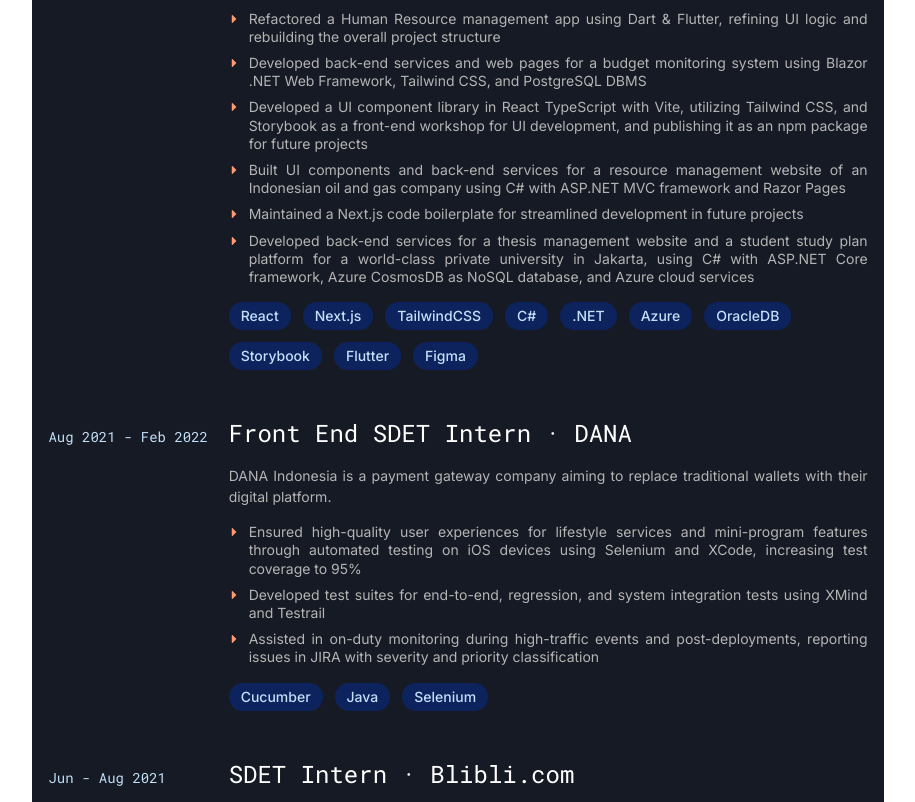
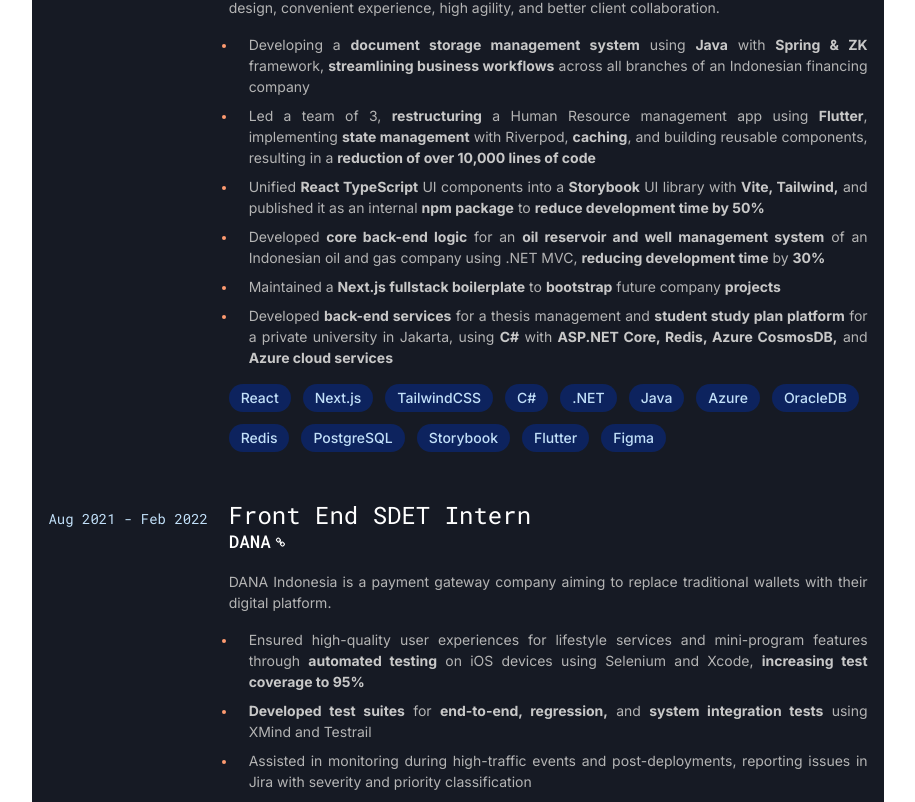
Before and after one commit to WolvenDotDev/WolvenDotDev.github.io, a React (Vite) app: page / in a window 1280 px wide. Shown: the part 778-1580 px from the top of the page, without its empty margins (182-1097 px from the left). Built offline with nearby package versions, Linux system fonts and the light colour scheme.

Commit message:
Update Experience section style and content

```diff
--- a/package.json
+++ b/package.json
@@ -12,6 +12,7 @@
     "dependencies": {
         "gsap": "^3.12.5",
         "jquery": "^3.7.1",
+        "micromark": "^4.0.2",
         "react": "^18.2.0",
         "react-dom": "^18.2.0"
     },
--- a/src/components/containers/Experience.tsx
+++ b/src/components/containers/Experience.tsx
@@ -1,5 +1,6 @@
 import React from 'react';
 import type { DExperience } from '@/data/experience';
+import { micromark } from 'micromark';
 import './container.css';
 
 type ExpProps = {
@@ -7,22 +8,30 @@
 };
 
 const Experience: React.FunctionComponent<ExpProps> = ({ experience }) => {
-  const { id, title, company, description, jobdesc, date, skills } = experience;
+  const { id, title, company, description, jobdesc, date, skills, companyUrl } = experience;
   return (
     <div className="exp-card flex flex-col lg:gap-4 gap-6 transition-colors duration-200 hover:opacity-100 hover:bg-light-1 hover:bg-opacity-5 rounded-lg p-4">
-      <div className="flex lg:flex-row flex-col-reverse justify-between items-baseline gap-x-2">
+      <div className="flex lg:flex-row flex-col-reverse justify-between items-baseline gap-x-2 gap-y-1">
         <h6 className="text-light-1 lg:w-1/5">{date}</h6>
-        <h4 className="lg:w-[78%]">
-          {title} · {company}
-        </h4>
+        <div className="lg:w-[78%] flex flex-col items-start gap-x-2">
+          <h4 className="">{title}</h4>
+          <a href={companyUrl} target="_blank" rel="noreferrer" className="cursor-pointer flex company-link">
+            <h5>{company}</h5>
+            {companyUrl && (
+              <span>
+                <i className="link-icon fa fa-link"></i>
+              </span>
+            )}
+          </a>
+        </div>
       </div>
       <div className="flex justify-end">
         <div className="lg:w-[78%] flex flex-col gap-4">
-          {description && <p>{description}</p>}
+          {description && <p dangerouslySetInnerHTML={{ __html: micromark(description) }} />}
 
           <ul className="text-neutral-1 list-disc text-justify pl-2 flex flex-col gap-2 jobdesc-list">
             {jobdesc.map((job, idx) => (
-              <li key={`${id}-job-${idx}}`}>{job}</li>
+              <li key={`${id}-job-${idx}}`} dangerouslySetInnerHTML={{ __html: micromark(job) }} />
             ))}
           </ul>
           <ul className="flex flex-wrap gap-3">
--- a/src/components/containers/container.css
+++ b/src/components/containers/container.css
@@ -4,8 +4,12 @@
   line-height: 1.3;
 }
 
+.jobdesc-list strong {
+  color: var(--off-white);
+}
+
 .jobdesc-list li::marker {
-  content: "\f0da"; /* FontAwesome Unicode */
+  /* content: "\f111"; FontAwesome Unicode */
   font-family: FontAwesome;
   color: var(--accent-1)
 }
@@ -37,3 +41,15 @@
   transform: translateY(-1rem);
   transition: transform 300ms var(--cb-snap-on);
 }
+
+.company-link .link-icon {
+  padding-left: 0.3rem;
+  font-size: x-small;
+  transform: translateY(-0.1rem);
+  transition: transform 300ms var(--cb-snap-off);
+}
+
+.company-link:hover .link-icon {
+  transform: translateY(-0.7rem);
+  transition: transform 300ms var(--cb-snap-on);
+}
--- a/src/data/experience.ts
+++ b/src/data/experience.ts
@@ -2,8 +2,9 @@
   id: string;
   title: string;
   company: string;
+  companyUrl?: string;
   description?: string;
-  jobdesc: string[];
+  jobdesc: string[]; // Markdown
   date: string;
   skills?: string[];
 };
@@ -13,27 +14,45 @@
     id: 'solecode',
     title: 'Software Engineer',
     company: 'Solecode',
-    description: 'Solecode is an IT consulting and services company specializing in rapid delivery, intuitive design, convenient experience, high agility, and better client collaboration.',
+    companyUrl: 'https://solecode.id',
+    description:
+      'Solecode is an IT consulting and services company specializing in rapid delivery, intuitive design, convenient experience, high agility, and better client collaboration.',
     jobdesc: [
-      'Refactored a Human Resource management app using Dart & Flutter, refining UI logic and rebuilding the overall project structure',
-      'Developed back-end services and web pages for a budget monitoring system using Blazor .NET Web Framework, Tailwind CSS, and PostgreSQL DBMS',
-      'Developed a UI component library in React TypeScript with Vite, utilizing Tailwind CSS, and Storybook as a front-end workshop for UI development, and publishing it as an npm package for future projects',
-      'Built UI components and back-end services for a resource management website of an Indonesian oil and gas company using C# with ASP.NET MVC framework and Razor Pages',
-      'Maintained a Next.js code boilerplate for streamlined development in future projects',
-      'Developed back-end services for a thesis management website and a student study plan platform for a world-class private university in Jakarta, using C# with ASP.NET Core framework, Azure CosmosDB as NoSQL database, and Azure cloud services',
+      'Developing a **document storage management system** using **Java** with **Spring & ZK** framework, **streamlining business workflows** across all branches of an Indonesian financing company',
+      'Led a team of 3, **restructuring** a Human Resource management app using **Flutter**, implementing **state management** with Riverpod, **caching**, and building reusable components, resulting in a **reduction of over 10,000 lines of code**',
+      'Unified **React TypeScript** UI components into a **Storybook** UI library with **Vite, Tailwind,** and published it as an internal **npm package** to **reduce development time by 50%**',
+      'Developed **core back-end logic** for an **oil reservoir and well management system** of an Indonesian oil and gas company using .NET MVC, **reducing development time** by **30%**',
+      'Maintained a **Next.js fullstack boilerplate** to **bootstrap** future company **projects**',
+      'Developed **back-end services** for a thesis management and **student study plan platform** for a private university in Jakarta, using **C#** with **ASP.NET Core, Redis, Azure CosmosDB,** and **Azure cloud services**',
     ],
     date: 'Feb 2023 - Present',
-    skills: ['React', 'Next.js', 'TailwindCSS', 'C#', '.NET', 'Azure', 'OracleDB', 'Storybook', 'Flutter', 'Figma'],
+    skills: [
+      'React',
+      'Next.js',
+      'TailwindCSS',
+      'C#',
+      '.NET',
+      'Java',
+      'Azure',
+      'OracleDB',
+      'Redis',
+      'PostgreSQL',
+      'Storybook',
+      'Flutter',
+      'Figma',
+    ],
   },
   {
     id: 'dana',
     title: 'Front End SDET Intern',
     company: 'DANA',
-    description: 'DANA Indonesia is a payment gateway company aiming to replace traditional wallets with their digital platform.',
+    companyUrl: 'https://dana.id',
+    description:
+      'DANA Indonesia is a payment gateway company aiming to replace traditional wallets with their digital platform.',
     jobdesc: [
-      'Ensured high-quality user experiences for lifestyle services and mini-program features through automated testing on iOS devices using Selenium and XCode, increasing test coverage to 95%',
-      'Developed test suites for end-to-end, regression, and system integration tests using XMind and Testrail',
-      'Assisted in on-duty monitoring during high-traffic events and post-deployments, reporting issues in JIRA with severity and priority classification',
+      'Ensured high-quality user experiences for lifestyle services and mini-program features through **automated testing** on iOS devices using Selenium and Xcode, **increasing test coverage to 95%**',
+      '**Developed test suites** for **end-to-end, regression,** and **system integration tests** using XMind and Testrail',
+      'Assisted in monitoring during high-traffic events and post-deployments, reporting issues in Jira with severity and priority classification',
     ],
     date: 'Aug 2021 - Feb 2022',
     skills: ['Cucumber', 'Java', 'Selenium'],
@@ -42,10 +61,12 @@
     id: 'blibli',
     title: 'SDET Intern',
     company: 'Blibli.com',
+    companyUrl: 'https://www.blibli.com',
     description: 'Blibli.com is an omnichannel e-commerce platform and lifestyle ecosystem in Indonesia.',
     jobdesc: [
-      'Increased regression test coverage to 95% for checkout and promotion features by developing test cases using Behavior Driven Development and creating automated tests for API & UI testing using Cucumber & Selenium',
-      'Maintained sanity tests and integration tests at 100% coverage.',
+      '**Increased** regression **test coverage** to **95%** for checkout and promotion features',
+      'Developed **test cases** using **Behavior Driven Development (BDD)** to enhance developer productivity',
+      'Created **automated tests** for **API & UI testing** using Cucumber & Selenium',
     ],
     date: 'Jun - Aug 2021',
     skills: ['Cucumber', 'Selenium', 'Java', 'Kafka'],
@@ -57,7 +78,7 @@
     description:
       'Course management in ITB is divided into several laboratories. Programming Lab manages Data Structure & Algorithm, Object Oriented Programming, and Web Development.',
     jobdesc: [
-      'Assisted and supervised students in coding lessons and practice using Olympia learning platform',
+      'Assisted and supervised students in coding assignments and practice using Olympia learning platform',
       'Managed the development of project assignments for the Data Structures & Algorithm course',
       'Designed and graded project assignments for the Object Oriented Programming course',
     ],
@@ -68,7 +89,8 @@
     id: 'itb',
     title: 'Bachelor of Science in Informatics',
     company: 'Institut Teknologi Bandung',
-    jobdesc: ['GPA: 3.62/4.00', 'Vice Head of Publications Department at Informatics Student Union (HMIF ITB)'],
+    companyUrl: 'https://www.itb.ac.id',
+    jobdesc: ['*Cum Laude* (GPA 3.62)', 'Vice Head of Publications Department at Informatics Student Union (HMIF ITB)'],
     date: '2018 - 2022',
   },
 ];
--- a/src/styles/design_tokens.css
+++ b/src/styles/design_tokens.css
@@ -11,6 +11,7 @@
   --val--accent-1: 255, 155, 113;
   --val--accent-2: 248, 89, 53;
   --val--white-true: 255, 255, 255;
+  --val--off-white: 200, 200, 200;
 
   --black-1: rgb(var(--val--black-1));
   --light-1: rgb(var(--val--light-1));
@@ -23,6 +24,7 @@
   --accent-1: rgb(var(--val--accent-1));
   --accent-2: rgb(var(--val--accent-2));
   --white-true: rgb(var(--val--white-true));
+  --off-white: rgb(var(--val--off-white));
 
   --glow-light-1: drop-shadow(0 0 4px rgba(var(--val--light-1), 0.5));
   --glow-accent-1: drop-shadow(0 0 4px rgba(var(--val--accent-1), 0.7));
```
Also changed, not shown: 1 other file (tests, documents, lock files or other folders).
